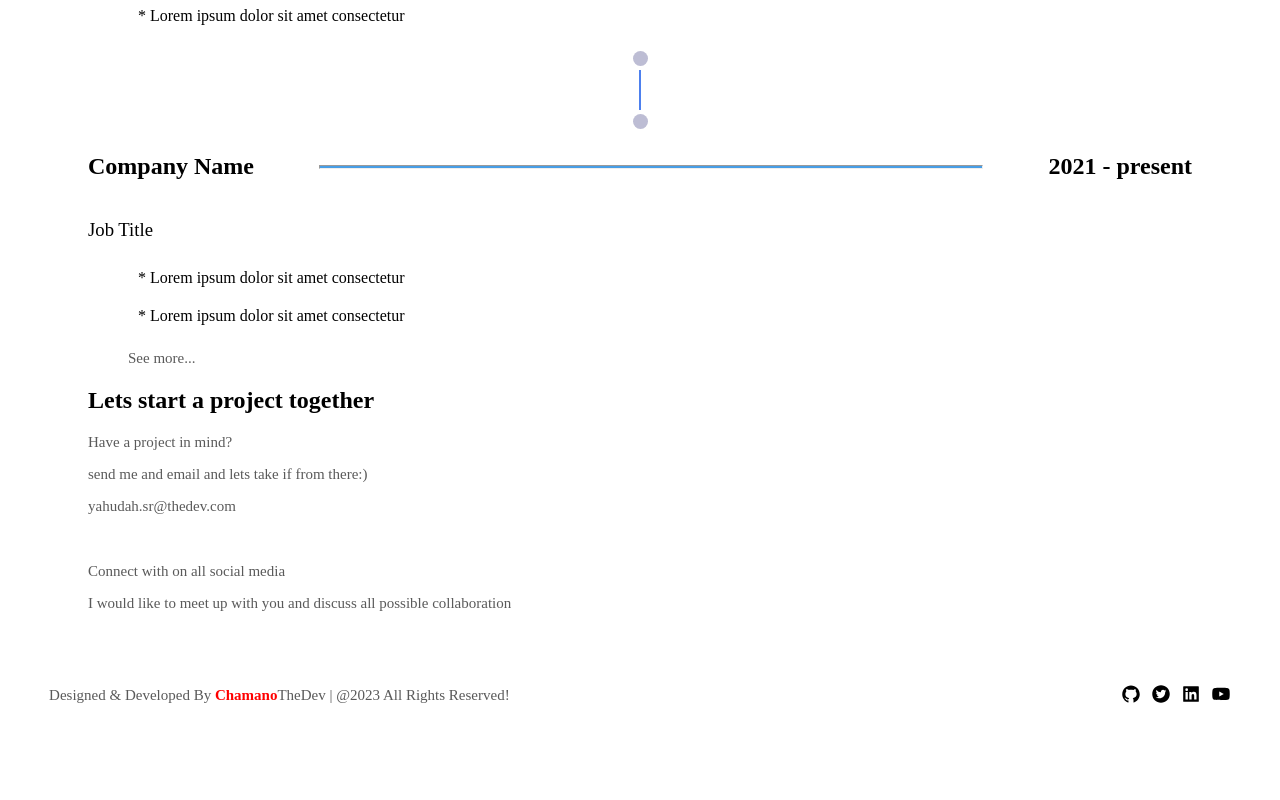
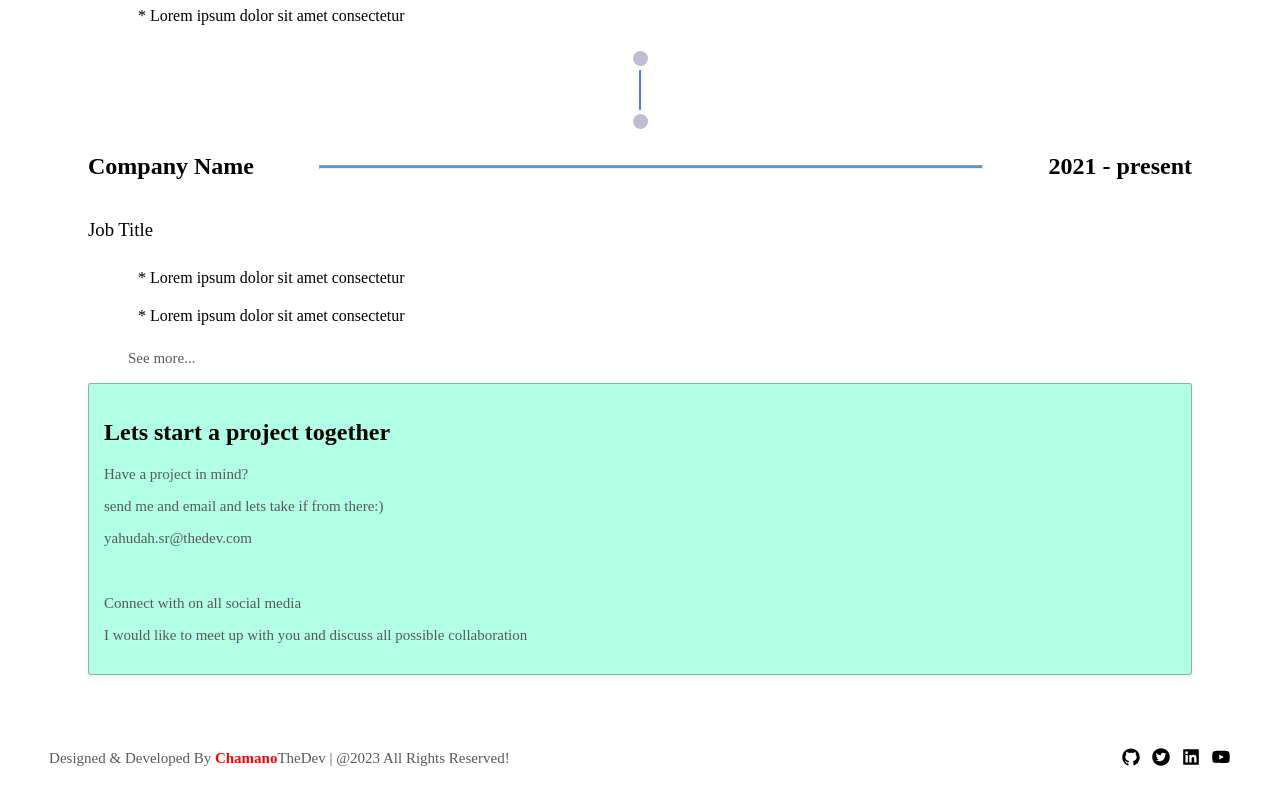
Before and after one commit to chamanoS/chamanothedev, a React (Create React App) app in the folder frontend/: page /about in a window 1280 px wide. Shown: the part 1036-1836 px from the top of the page. Before the commit the page ends 1773 px from the top, so only its background shows below. Built offline with nearby package versions, Linux system fonts and the light colour scheme; the HTML template or start-up script is replaced by a standard one.

Commit message:
styling the banner

```diff
--- a/frontend/src/pages/about/About.jsx
+++ b/frontend/src/pages/about/About.jsx
@@ -81,8 +81,8 @@ export const About = () => {
             </ul>
           </div>
 
-          <div>
-            <div>
+          <div className='banner'>
+            <div className='connect'>
               <h1>Lets start a project together</h1>
               <p>Have a project in mind? </p>
               <p>send me and email and lets take if from there:) </p>
--- a/frontend/src/pages/about/about.css
+++ b/frontend/src/pages/about/about.css
@@ -56,3 +56,12 @@
     background-color: rgb(77, 128, 238);
     margin: 0 auto;
 }
+.banner{
+    background-color: rgba(127, 255, 212, 0.603);
+    border: 1px solid rgba(119, 118, 118, 0.568);
+    border-radius: 3px;
+    box-shadow: 0 2px 4px rgb(0 0 0 / 8%);
+}
+.connect{
+    padding: 15px;
+}
```
